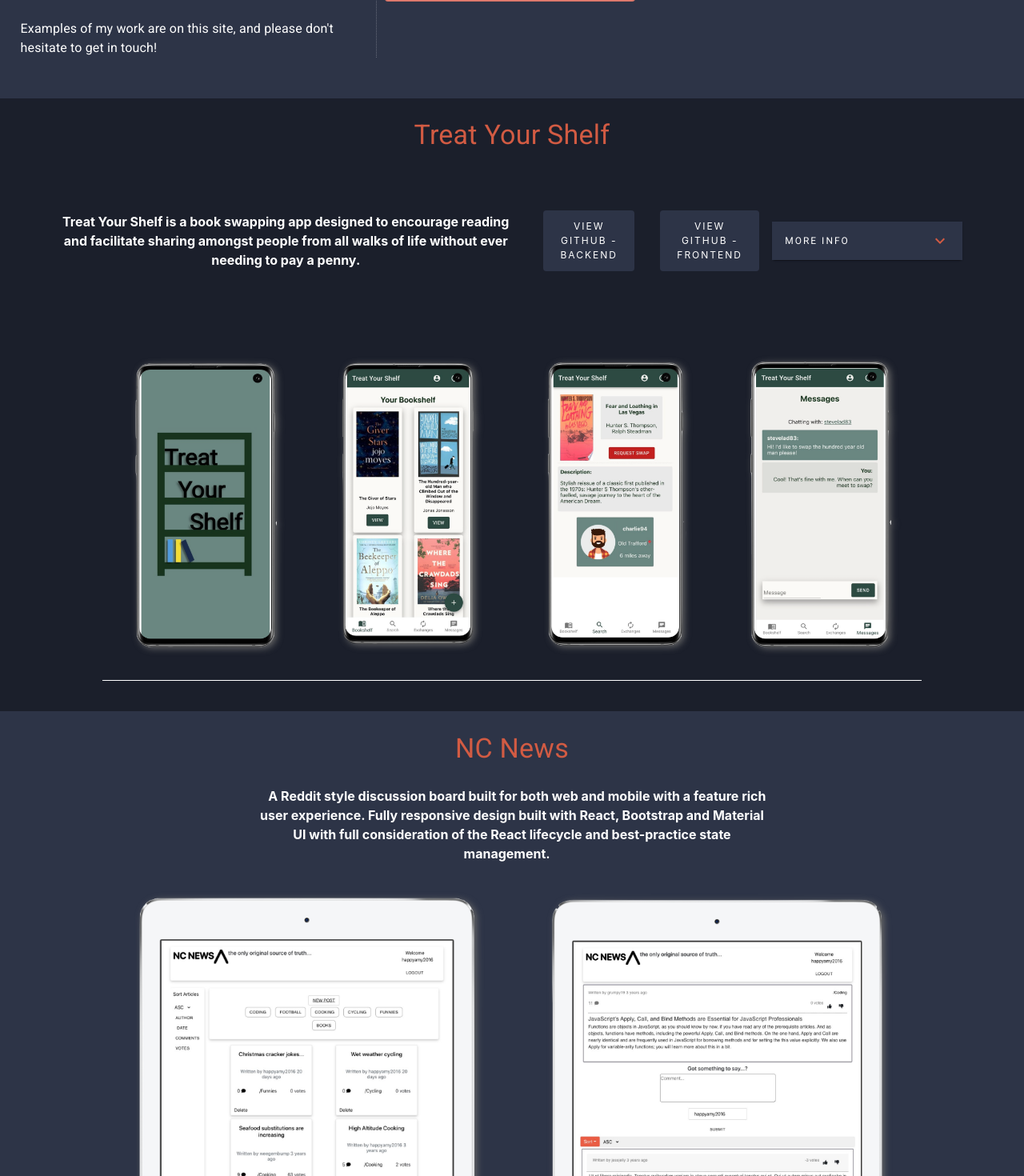
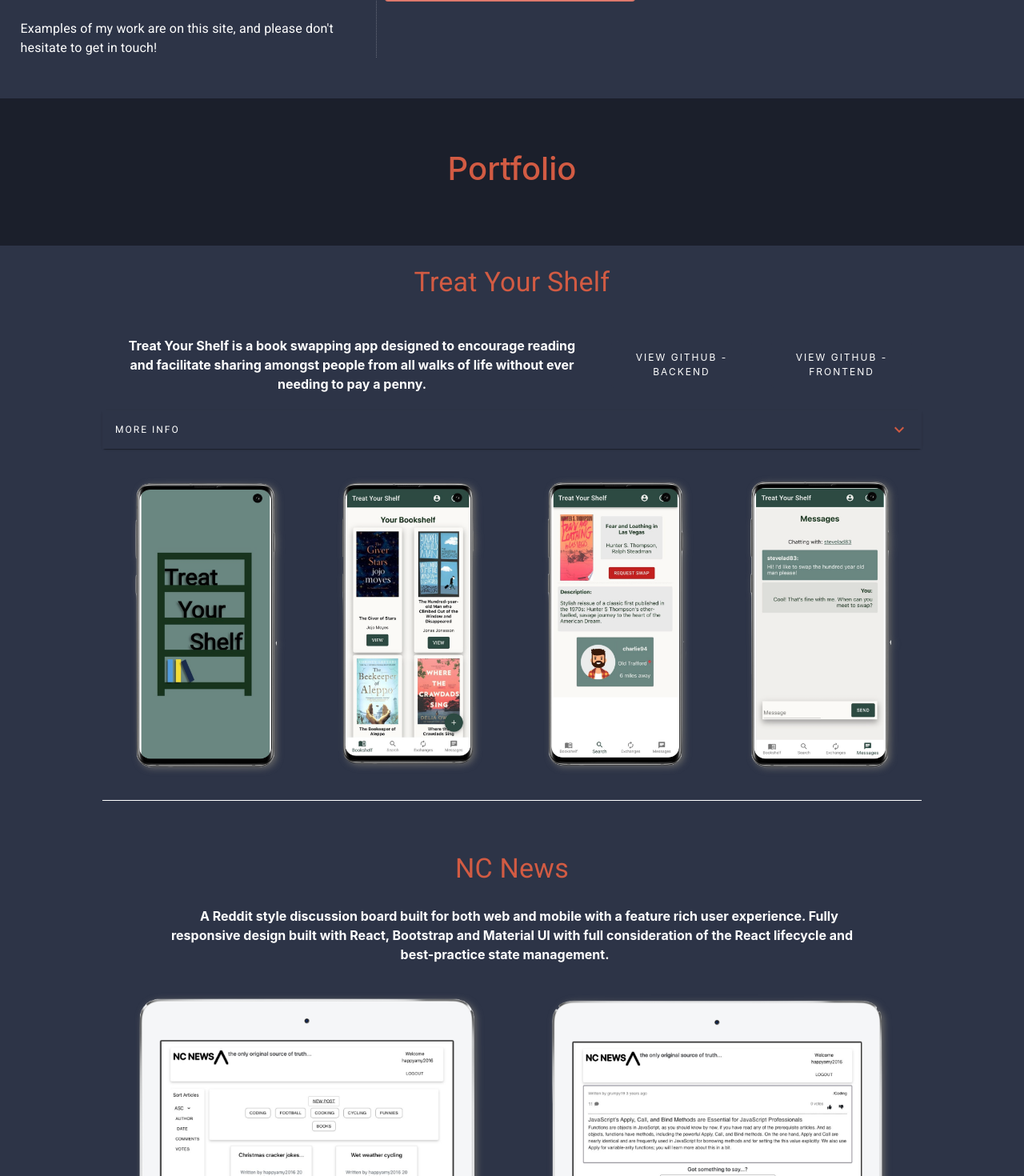
Before and after one commit to clsfoy/portfolio-website, a React (Create React App) app: page / in a window 1280 px wide. Shown: the part 1180-2650 px from the top of the page at 80% size. Built offline with nearby package versions, Linux system fonts and the light colour scheme.

Commit message:
adding cv link

```diff
--- a/src/App.css
+++ b/src/App.css
@@ -43,7 +43,7 @@ span {
 }
 .portfolio-container {
   text-align: center;
-  background: rgba(0, 0, 0, 0.4);
+  /* background: rgba(0, 0, 0, 0.4); */
   margin-top: 4%;
   padding-bottom: 10%;
   /* padding: 2%; */
@@ -51,7 +51,10 @@ span {
   flex-direction: column;
 }
 
-.portfolio-container img {
+.portfolio-header {
+  background: rgba(0, 0, 0, 0.4);
+  color: #d25b43;
+  padding: 5%;
 }
 
 .card-header {
@@ -233,7 +236,7 @@ span {
 }
 
 .nc-header {
-  width: 50%;
+  width: 70%;
   align-self: center;
 }
 
@@ -361,10 +364,11 @@ span {
   }
 
   .treat-container-header {
-    width: 90%;
+    width: 80%;
     margin: 0 auto;
+    align-self: center;
     display: flex;
-    margin: 4%;
+    /* margin: 4%; */
     flex-direction: row;
     align-items: center;
   }
--- a/src/Components/Contact.css
+++ b/src/Components/Contact.css
@@ -3,6 +3,8 @@
   color: #d25b43;
   margin: 1%;
   padding-bottom: 5%;
+  background: rgba(0, 0, 0, 0.4);
+  padding: 2%;
 }
 
 .icons-container {
@@ -21,7 +23,7 @@
 }
 
 i {
-  font-size: 8vw;
+  font-size: 5vw;
   color: white;
 }
 
--- a/src/Components/Landing.jsx
+++ b/src/Components/Landing.jsx
@@ -36,6 +36,9 @@ const Landing = () => {
         <Link to="contact">
           <p className="btn">Contact</p>
         </Link>
+        <a href="https://drive.google.com/file/d/1_KSnuIJCKORQOIJwmj7brwD59GvZoi11/view?usp=sharing">
+          <p className="btn">CV</p>
+        </a>
       </div>
     </div>
   );
--- a/src/Components/Portfolio.jsx
+++ b/src/Components/Portfolio.jsx
@@ -13,7 +13,7 @@ import ExpandMoreIcon from "@material-ui/icons/ExpandMore";
 
 const useStyles = makeStyles((theme) => ({
   root: {
-    // width: "90%",
+    width: "80%",
     margin: "0 auto",
     textAlign: "center",
   },
@@ -33,6 +33,10 @@ const Portfolio = () => {
   return (
     <section id="portfolio">
       <div className="portfolio-container">
+        <div className="portfolio-header">
+          <h1>Portfolio</h1>
+        </div>
+
         <div className="treat-container">
           <Typography
             style={{
@@ -70,6 +74,8 @@ const Portfolio = () => {
               >
                 View GitHub - Frontend
               </a>
+            </div>
+          </div>
           <div className={classes.root}>
             <Accordion>
               <AccordionSummary
@@ -82,39 +88,32 @@ const Portfolio = () => {
                 aria-controls="panel1a-content"
                 id="panel1a-header"
               >
-                    <Typography className={classes.heading}>
-                      More Info
-                    </Typography>
+                <Typography className={classes.heading}>More Info</Typography>
               </AccordionSummary>
               <AccordionDetails
                 style={{ background: "#2d3447", color: "white" }}
               >
                 <Typography>
-                      Treat Your Shelf is a book swapping app designed to
-                      encourage reading and facilitate sharing amongst local
-                      communities. <br></br>
+                  Treat Your Shelf is a book swapping app designed to encourage
+                  reading and facilitate sharing amongst local communities.{" "}
+                  <br></br>
                   <br></br>Users can add their unused books to a virtual
                   bookshelf through an ISBN barcode scanner, view available
-                      books in their area, then arrange a swap through an
-                      in-built messenger. <br></br>A key element of the project
-                      was using
+                  books in their area, then arrange a swap through an in-built
+                  messenger. <br></br>A key element of the project was using
                   {""}
                   <span> agile practices;</span> Kanban boards for planning,
                   daily stand-ups, ‘mobbing’ on issues as a team and
-                      <span> pair-programming.</span> We implemented
-                      technologies not covered on the course, such as{" "}
+                  <span> pair-programming.</span> We implemented technologies
+                  not covered on the course, such as{" "}
                   <span>React Hooks & Contexts</span>, React Webcam Barcode
                   Scanner, Geocode,
-                      <span> Firebase Authentication & Firestore.</span>{" "}
-                      Firebase Authentication & Firestore. We designed a restful
-                      API with Express and Postgress.
+                  <span> Firebase Authentication & Firestore.</span> We designed
+                  a restful API with Express and Postgress.
                 </Typography>
               </AccordionDetails>
             </Accordion>
           </div>
-            </div>
-          </div>
-
           <div class="treat-img">
             <img src={logo} alt="book"></img>
             <img src={bookshelf} alt="bookshelf"></img>
```
Also changed, not shown: 1 other file (tests, documents, lock files or other folders). Lines whose indentation alone changed are shown as unchanged.
